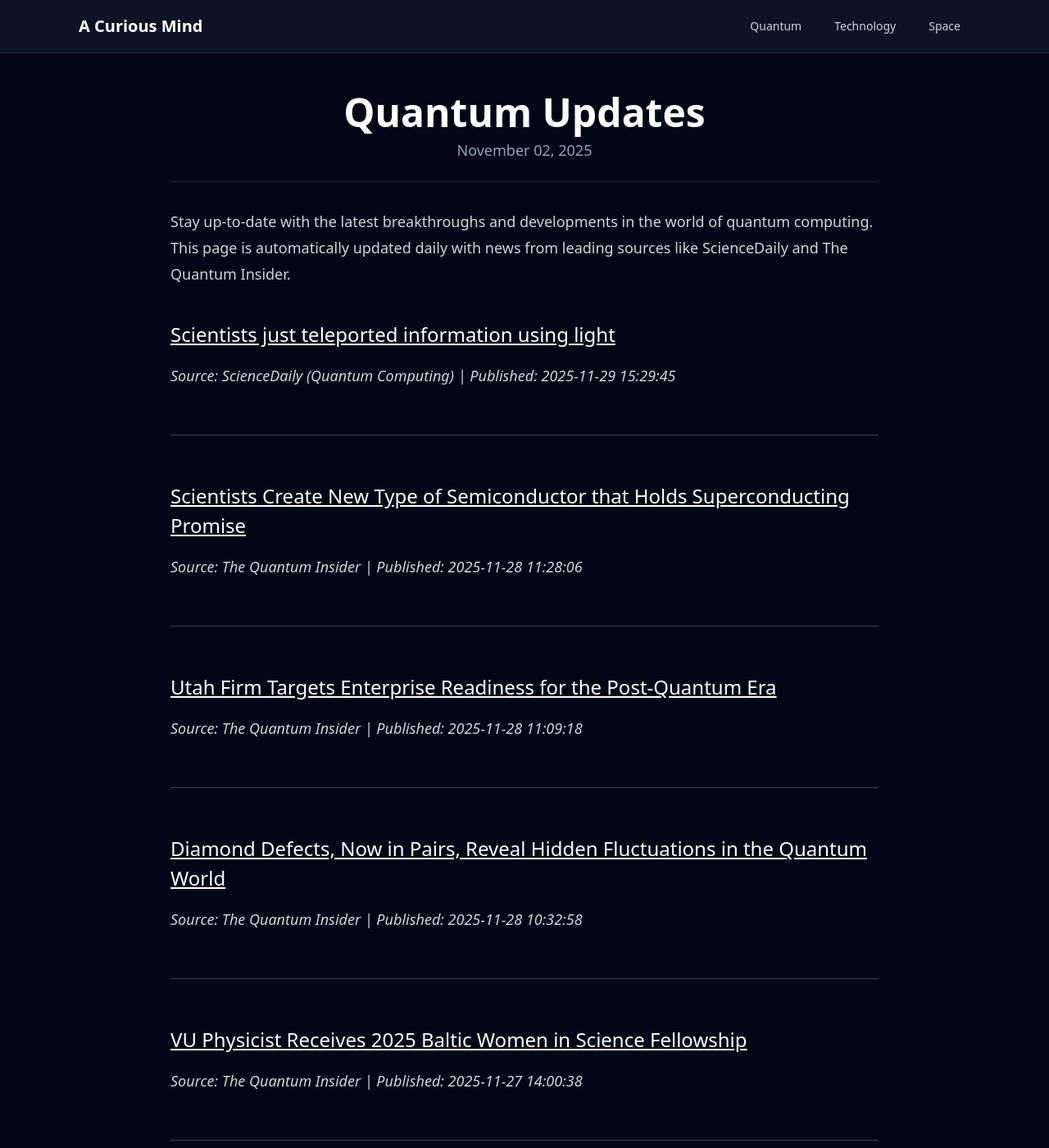
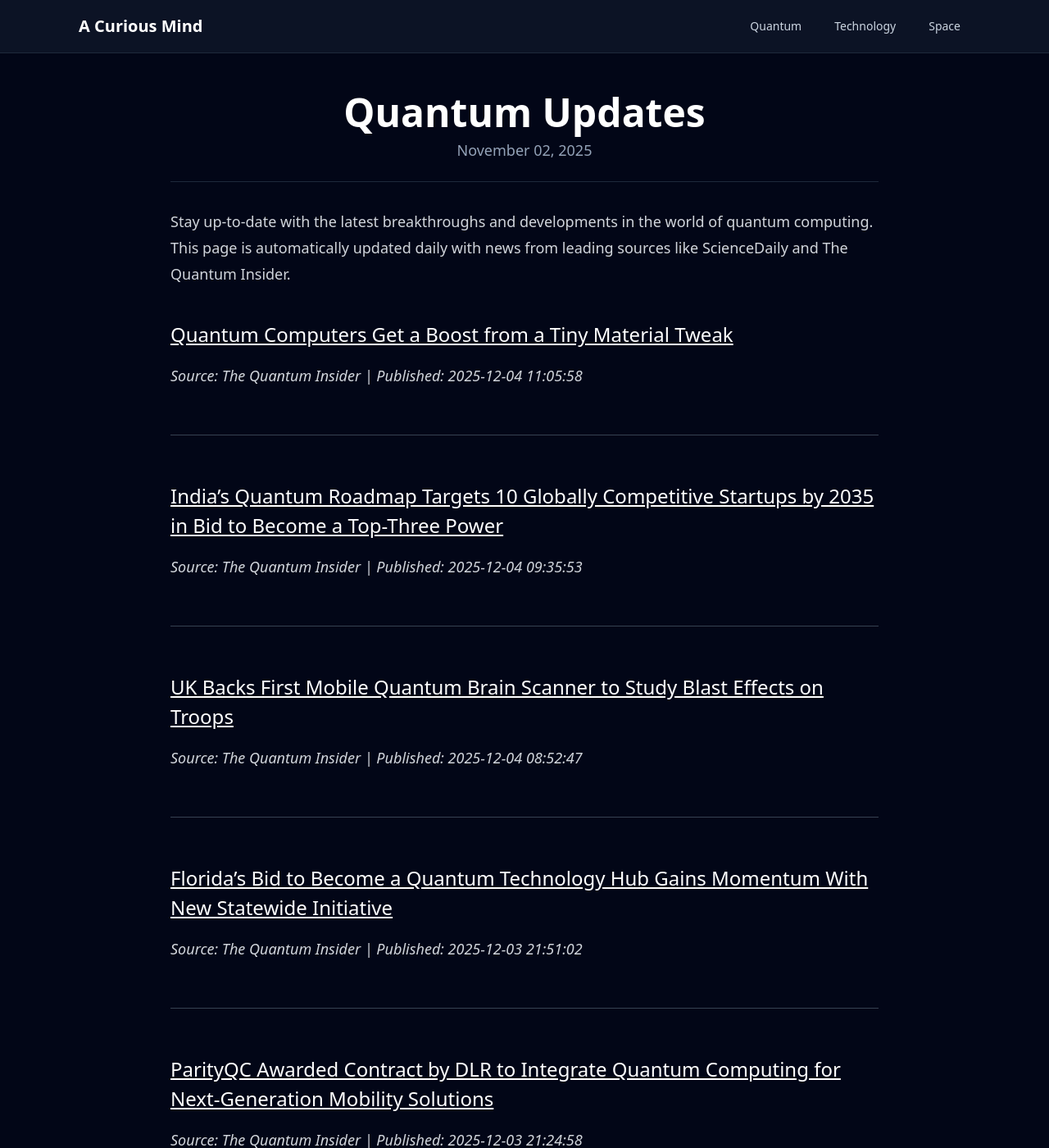
Before and after one commit to onehl7/onehl7.github.io, a Jekyll site: the page built from _posts/2025-11-02-quantum-updates.md, in a window 1280 px wide and 1400 px high. Shown: the whole window at 82% size. Built offline with Jekyll 4.4.1, drawn with Linux system fonts in a browser that asks for light colours; nearby versions of some CDN libraries; some of the changed text lies outside the part shown.

Commit message:
Update quantum news data

```diff
--- a/_data/quantum_news.json
+++ b/_data/quantum_news.json
@@ -1,39 +1,39 @@
 [
+  {
+    "source": "The Quantum Insider",
+    "title": "Quantum Computers Get a Boost from a Tiny Material Tweak",
+    "link": "https://thequantuminsider.com/2025/12/04/quantum-computers-get-a-boost-from-a-tiny-material-tweak/",
+    "published": "2025-12-04 11:05:58"
+  },
+  {
+    "source": "The Quantum Insider",
+    "title": "India\u2019s Quantum Roadmap Targets 10 Globally Competitive Startups by 2035 in Bid to Become a Top-Three Power",
+    "link": "https://thequantuminsider.com/2025/12/04/indias-quantum-roadmap-targets-10-globally-competitive-startups-by-2035-in-bid-to-become-a-top-three-power/",
+    "published": "2025-12-04 09:35:53"
+  },
+  {
+    "source": "The Quantum Insider",
+    "title": "UK Backs First Mobile Quantum Brain Scanner to Study Blast Effects on Troops",
+    "link": "https://thequantuminsider.com/2025/12/04/uk-backs-first-mobile-quantum-brain-scanner-to-study-blast-effects-on-troops/",
+    "published": "2025-12-04 08:52:47"
+  },
+  {
+    "source": "The Quantum Insider",
+    "title": "Florida\u2019s Bid to Become a Quantum Technology Hub Gains Momentum With New Statewide Initiative",
+    "link": "https://thequantuminsider.com/2025/12/03/floridas-bid-to-become-a-quantum-technology-hub-gains-momentum-with-new-statewide-initiative/",
+    "published": "2025-12-03 21:51:02"
+  },
+  {
+    "source": "The Quantum Insider",
+    "title": "ParityQC Awarded Contract by DLR to Integrate Quantum Computing for Next-Generation Mobility Solutions",
+    "link": "https://thequantuminsider.com/2025/12/03/parityqc-awarded-contract-by-dlr-to-integrate-quantum-computing-for-next-generation-mobility-solutions/",
+    "published": "2025-12-03 21:24:58"
+  },
   {
     "source": "ScienceDaily (Quantum Computing)",
     "title": "Scientists just teleported information using light",
     "link": "https://www.sciencedaily.com/releases/2025/11/251129044516.htm",
     "published": "2025-11-29 15:29:45"
-  },
-  {
-    "source": "The Quantum Insider",
-    "title": "Scientists Create New Type of Semiconductor that Holds Superconducting Promise",
-    "link": "https://thequantuminsider.com/2025/11/28/superconducting-germanium-study/",
-    "published": "2025-11-28 11:28:06"
-  },
-  {
-    "source": "The Quantum Insider",
-    "title": "Utah Firm Targets Enterprise Readiness for the Post-Quantum Era",
-    "link": "https://thequantuminsider.com/2025/11/28/utahquantum-startup-launch/",
-    "published": "2025-11-28 11:09:18"
-  },
-  {
-    "source": "The Quantum Insider",
-    "title": "Diamond Defects, Now in Pairs, Reveal Hidden Fluctuations in the Quantum World",
-    "link": "https://thequantuminsider.com/2025/11/28/diamond-quantum-sensor-princeton/",
-    "published": "2025-11-28 10:32:58"
-  },
-  {
-    "source": "The Quantum Insider",
-    "title": "VU Physicist Receives 2025 Baltic Women in Science Fellowship",
-    "link": "https://thequantuminsider.com/2025/11/27/vu-physicist-baltic-women-science/",
-    "published": "2025-11-27 14:00:38"
-  },
-  {
-    "source": "The Quantum Insider",
-    "title": "Sydney Team Blocks Noise in Chip-Scale Lasers",
-    "link": "https://thequantuminsider.com/2025/11/27/sydney-chip-laser-noise/",
-    "published": "2025-11-27 13:43:49"
   },
   {
     "source": "ScienceDaily (Quantum Computing)",
```
